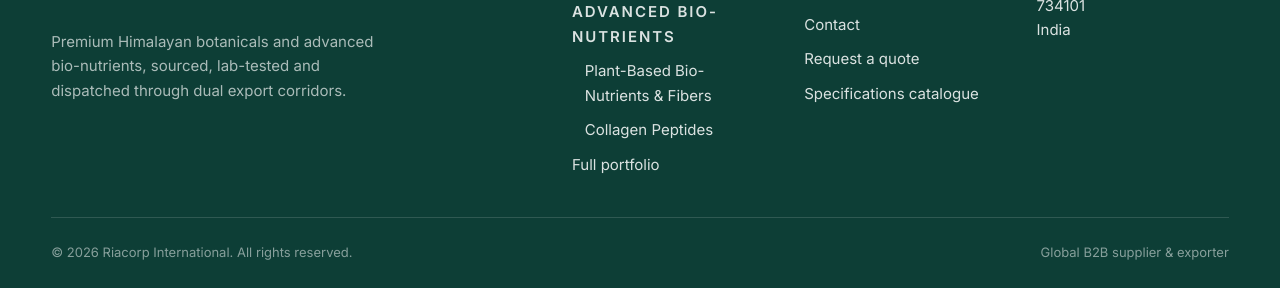
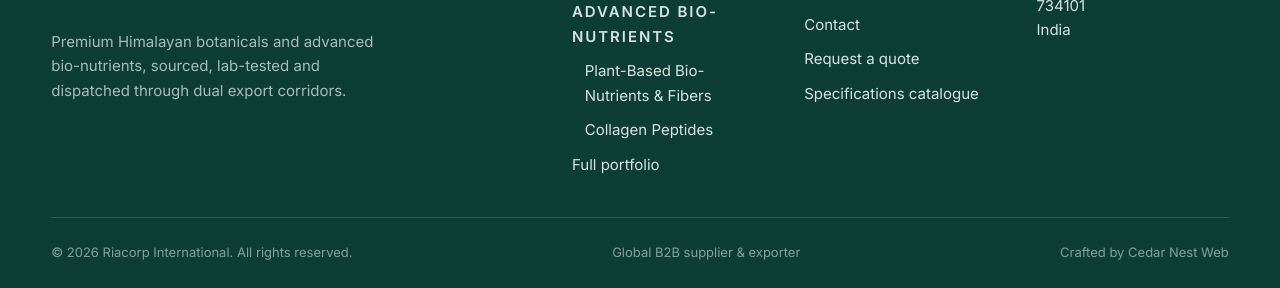
Before and after one commit to Paharlaya/riacorpinternational, a plain HTML site: page 404.html in a window 1280 px wide. Shown: the part 932-1220 px from the top of the page. Drawn offline with nearby package versions, Linux system fonts and the light colour scheme.

Commit message:
Credit Cedar Nest Web in the footer
Co-Authored-By: Claude Opus 5.5 <noreply@anthropic.com>

```diff
--- a/404.html
+++ b/404.html
@@ -186,6 +186,7 @@
     <div class="footer__foot">
       <span>&copy; <span data-year>2026</span> Riacorp International. All rights reserved.</span>
       <span>Global B2B supplier &amp; exporter</span>
+      <span>Crafted by <a href="https://cedarnestweb.vercel.app/" target="_blank" rel="noopener">Cedar Nest Web</a></span>
     </div>
   </div>
 </footer>
```
Also changed, not shown: about.html (+1 -0 lines), bio-nutrients.html (+1 -0 lines), collagen-peptides.html (+1 -0 lines), compliance.html (+1 -0 lines), contact.html (+1 -0 lines), faq.html (+1 -0 lines), himalayan-botanicals.html (+1 -0 lines), index.html (+1 -0 lines), products.html (+1 -0 lines), src/partials/footer.html (+1 -0 lines).
